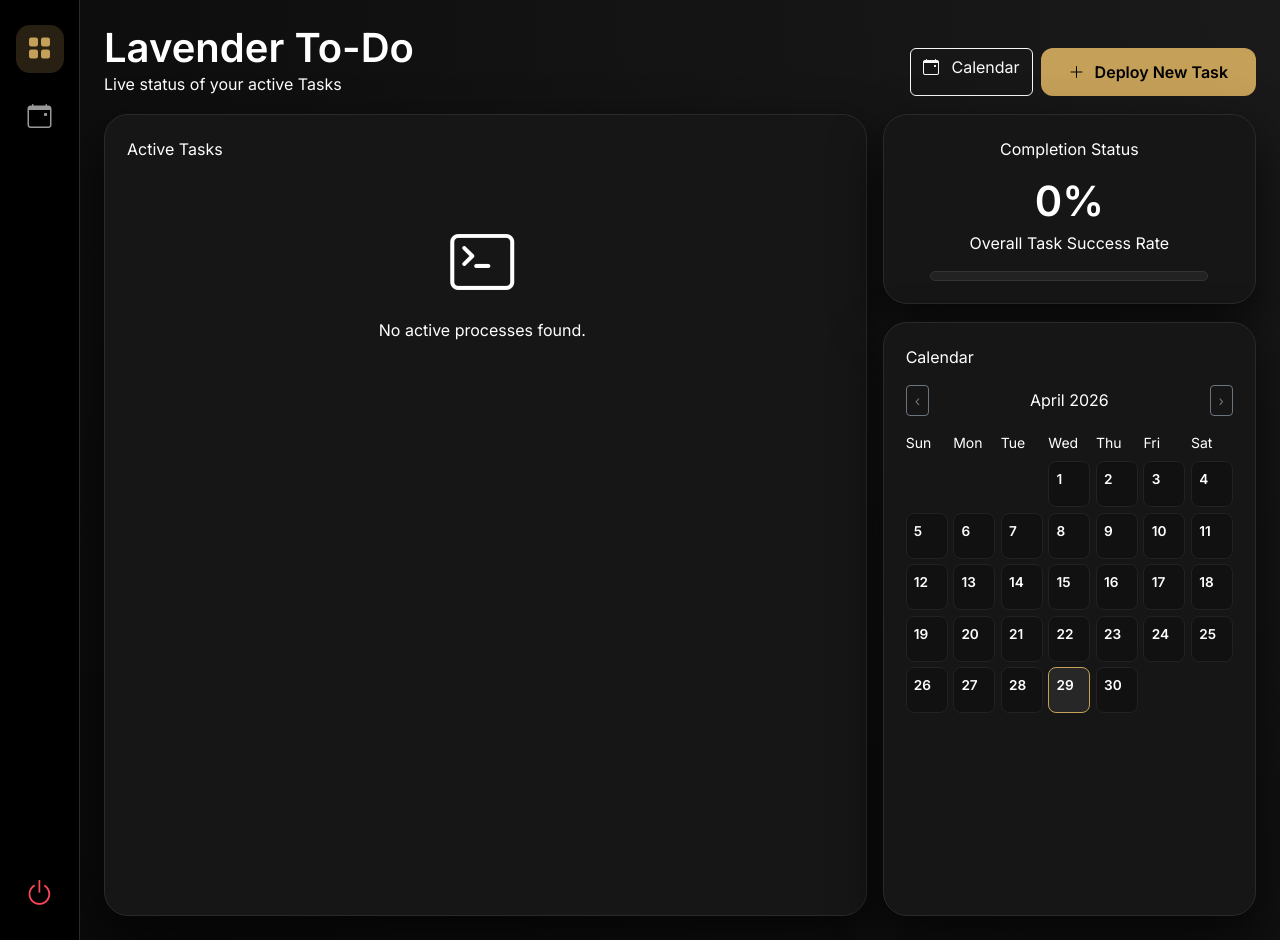
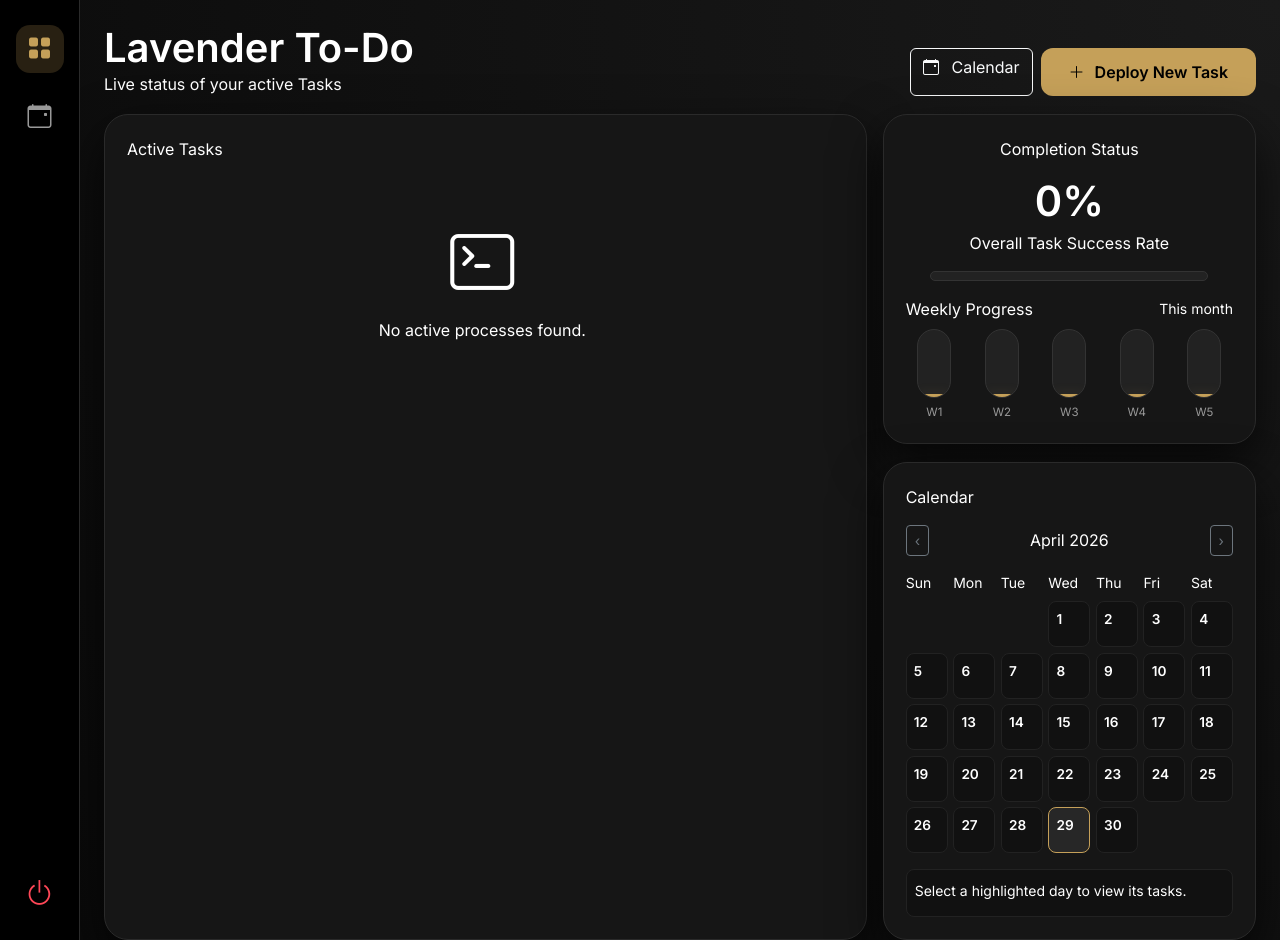
Before and after one commit to hamphreytanatswa-collab/Django-ToDo-Render, a Django app: page / in a window 1280 px wide. Run offline with Django 5.2, Linux system fonts and the light colour scheme; the visitor is signed in with stand-in values (Sample User, id 1); data that the repository does not hold is empty.

Commit message:
Add interactive calendar progress dashboard

```diff
--- a/todos/templates/todos/todo_list.html
+++ b/todos/templates/todos/todo_list.html
@@ -60,6 +60,14 @@
     min-width: 190px;
   }
 
+  .due-date-text {
+    color: #ffffff;
+  }
+
+  .time-left-text {
+    color: var(--accent-gold);
+  }
+
   .side-stack {
     display: grid;
     grid-template-rows: auto 1fr;
@@ -88,12 +96,82 @@
     min-height: 46px;
     padding: .45rem;
     font-size: .85rem;
+    cursor: pointer;
+    transition: 0.2s ease;
   }
 
   .calendar-event {
     font-size: .7rem;
     line-height: 1.1;
     overflow-wrap: anywhere;
+  }
+
+  .calendar-day.has-tasks {
+    border-color: var(--accent-gold) !important;
+    background: rgba(197, 160, 89, 0.16) !important;
+    box-shadow: inset 0 0 0 1px rgba(197, 160, 89, 0.15);
+  }
+
+  .calendar-day.has-tasks strong {
+    color: var(--accent-gold);
+  }
+
+  .calendar-day.is-selected {
+    background: var(--accent-gold) !important;
+    border-color: var(--accent-gold) !important;
+    color: #000;
+  }
+
+  .calendar-day.is-selected strong,
+  .calendar-day.is-selected .calendar-event {
+    color: #000 !important;
+  }
+
+  .selected-day-panel {
+    min-height: 48px;
+    background: #111;
+    border: 1px solid #222;
+  }
+
+  .weekly-chart {
+    display: grid;
+    grid-template-columns: repeat(5, minmax(0, 1fr));
+    gap: 10px;
+    align-items: end;
+    height: 92px;
+  }
+
+  .week-bar-wrap {
+    display: flex;
+    flex-direction: column;
+    align-items: center;
+    gap: 6px;
+    height: 100%;
+    min-width: 0;
+  }
+
+  .week-bar-track {
+    width: 100%;
+    max-width: 34px;
+    flex: 1;
+    background: #222;
+    border: 1px solid #333;
+    border-radius: 999px;
+    display: flex;
+    align-items: end;
+    overflow: hidden;
+  }
+
+  .week-bar-fill {
+    width: 100%;
+    min-height: 3px;
+    background: var(--accent-gold);
+    box-shadow: 0 0 12px var(--accent-glow);
+  }
+
+  .week-label {
+    font-size: .72rem;
+    color: var(--text-dim);
   }
 
   @media (max-width: 991.98px) {
@@ -173,7 +251,9 @@
             <div class="task-due text-end">
               <small class="text-dim">
                 {% if todo.due_date %}
-                  Due {{ todo.due_date|date:"M d, Y H:i" }} &middot; {% if todo.completed %}Completed{% else %}{{ todo.time_left }}{% endif %}
+                  <span class="due-date-text">Due {{ todo.due_date|date:"M d, Y H:i" }}</span>
+                  <span class="text-dim">&middot;</span>
+                  <span class="time-left-text">{% if todo.completed %}Completed{% else %}{{ todo.time_left }}{% endif %}</span>
                 {% else %}
                   No due date set
                 {% endif %}
@@ -211,7 +291,15 @@
               <div class="progress-bar" role="progressbar"
                    style="width: {{ progress }}%; background: var(--accent-gold); box-shadow: 0 0 15px var(--accent-glow); transition: width 0.8s ease;"
                    aria-valuenow="{{ progress }}" aria-valuemin="0" aria-valuemax="100">
+                </div>
+            </div>
+
+            <div class="mt-3 text-start">
+              <div class="d-flex justify-content-between align-items-center mb-2">
+                <span class="card-label">Weekly Progress</span>
+                <small class="text-dim">This month</small>
               </div>
+              <div id="weeklyChart" class="weekly-chart"></div>
             </div>
           </div>
         </div>
@@ -236,6 +324,9 @@
             </div>
 
             <div id="calendarDays"></div>
+            <div id="selectedDayTasks" class="selected-day-panel rounded-3 p-2 mt-3">
+              <small class="text-dim">Select a highlighted day to view its tasks.</small>
+            </div>
           </div>
         </div>
       </div>
@@ -246,12 +337,28 @@
 <script>
 (function() {
   const dueMap = JSON.parse('{{ due_map_json|escapejs }}');
+  const weeklyProgress = JSON.parse('{{ weekly_progress_json|escapejs }}');
   const monthLabel = document.getElementById('calendarMonth');
   const daysContainer = document.getElementById('calendarDays');
+  const selectedDayPanel = document.getElementById('selectedDayTasks');
+  const weeklyChart = document.getElementById('weeklyChart');
   let currentDate = new Date();
+  let selectedDateKey = null;
 
   function formatKey(year, month, day) {
     return `${year}-${String(month).padStart(2, '0')}-${String(day).padStart(2, '0')}`;
+  }
+
+  function escapeHtml(value) {
+    return String(value).replace(/[&<>"']/g, function(character) {
+      return {
+        '&': '&amp;',
+        '<': '&lt;',
+        '>': '&gt;',
+        '"': '&quot;',
+        "'": '&#039;'
+      }[character];
+    });
   }
 
   function renderCalendar(date) {
@@ -274,29 +381,96 @@
       const cellDate = formatKey(year, month + 1, day);
       const events = dueMap[cellDate] || [];
       const isToday = new Date().toDateString() === new Date(year, month, day).toDateString();
+      const hasTasks = events.length > 0;
 
       cell.className = 'calendar-day rounded-3';
-      cell.style.background = isToday ? '#272727' : '#111';
-      cell.style.border = isToday ? '1px solid var(--accent-gold)' : '1px solid #222';
+      if (hasTasks) {
+        cell.classList.add('has-tasks');
+      }
+      if (selectedDateKey === cellDate) {
+        cell.classList.add('is-selected');
+      }
+      if (selectedDateKey === cellDate) {
+        cell.style.background = 'var(--accent-gold)';
+        cell.style.border = '1px solid var(--accent-gold)';
+      } else if (hasTasks) {
+        cell.style.background = 'rgba(197, 160, 89, 0.16)';
+        cell.style.border = '1px solid var(--accent-gold)';
+      } else {
+        cell.style.background = isToday ? '#272727' : '#111';
+        cell.style.border = isToday ? '1px solid var(--accent-gold)' : '1px solid #222';
+      }
       cell.innerHTML = `<strong class="d-block mb-1">${day}</strong>`;
+      cell.setAttribute('type', 'button');
+      cell.setAttribute('role', 'button');
+      cell.setAttribute('tabindex', '0');
+      cell.setAttribute('aria-label', hasTasks ? `${events.length} task due on ${cellDate}` : `No tasks due on ${cellDate}`);
 
       if (events.length) {
-        cell.innerHTML += events.slice(0, 1).map(title => `<div class="calendar-event text-start text-gold mb-1">&bull; ${title}</div>`).join('');
+        cell.innerHTML += events.slice(0, 1).map(task => `<div class="calendar-event text-start text-gold mb-1">&bull; ${escapeHtml(task.title)}</div>`).join('');
       }
+
+      cell.addEventListener('click', function() {
+        selectedDateKey = cellDate;
+        renderCalendar(currentDate);
+        renderSelectedDay(cellDate);
+      });
+
+      cell.addEventListener('keydown', function(event) {
+        if (event.key === 'Enter' || event.key === ' ') {
+          event.preventDefault();
+          cell.click();
+        }
+      });
+
       daysContainer.appendChild(cell);
     }
   }
 
+  function renderSelectedDay(dateKey) {
+    const tasks = dueMap[dateKey] || [];
+    if (!tasks.length) {
+      selectedDayPanel.innerHTML = '<small class="text-dim">No tasks due on this day.</small>';
+      return;
+    }
+
+    selectedDayPanel.innerHTML = tasks.map(task => {
+      const statusClass = task.completed ? 'text-success' : 'time-left-text';
+      const status = task.completed ? 'Completed' : 'Pending';
+      return `<div class="d-flex justify-content-between gap-2 mb-1">
+        <small class="text-light">${escapeHtml(task.title)}</small>
+        <small class="${statusClass}">${status}</small>
+      </div>`;
+    }).join('');
+  }
+
+  function renderWeeklyChart() {
+    weeklyChart.innerHTML = weeklyProgress.map(week => {
+      const height = Math.max(week.percent, week.total ? 8 : 3);
+      return `<div class="week-bar-wrap" title="${week.completed}/${week.total} completed, ${week.percent}%">
+        <div class="week-bar-track">
+          <div class="week-bar-fill" style="height: ${height}%;"></div>
+        </div>
+        <span class="week-label">${week.label}</span>
+      </div>`;
+    }).join('');
+  }
+
   document.getElementById('prevMonth').addEventListener('click', function() {
     currentDate.setMonth(currentDate.getMonth() - 1);
+    selectedDateKey = null;
+    selectedDayPanel.innerHTML = '<small class="text-dim">Select a highlighted day to view its tasks.</small>';
     renderCalendar(currentDate);
   });
 
   document.getElementById('nextMonth').addEventListener('click', function() {
     currentDate.setMonth(currentDate.getMonth() + 1);
+    selectedDateKey = null;
+    selectedDayPanel.innerHTML = '<small class="text-dim">Select a highlighted day to view its tasks.</small>';
     renderCalendar(currentDate);
   });
 
+  renderWeeklyChart();
   renderCalendar(currentDate);
 })();
 </script>
--- a/todos/views.py
+++ b/todos/views.py
@@ -46,6 +46,7 @@ from django.contrib.auth.decorators import login_required
 from django.contrib.auth.mixins import LoginRequiredMixin
 from django.utils import timezone
 import json
+import calendar
 from .models import Todo
 from .forms import TodoForm
 
@@ -68,11 +69,42 @@ class TodoListView(LoginRequiredMixin, ListView):
         due_map = {}
         for todo in todos:
             if todo.due_date:
-                date_key = timezone.localtime(todo.due_date).strftime('%Y-%m-%d')
-                due_map.setdefault(date_key, []).append(todo.title)
+                local_due = timezone.localtime(todo.due_date)
+                date_key = local_due.strftime('%Y-%m-%d')
+                due_map.setdefault(date_key, []).append({
+                    'title': todo.title,
+                    'completed': todo.completed,
+                })
+
+        now = timezone.localtime()
+        weeks = []
+        _, last_day = calendar.monthrange(now.year, now.month)
+        for index, start_day in enumerate(range(1, last_day + 1, 7), start=1):
+            end_day = min(start_day + 6, last_day)
+            week_tasks = []
+            for todo in todos:
+                if not todo.due_date:
+                    continue
+                local_due = timezone.localtime(todo.due_date)
+                if (
+                    local_due.year == now.year and
+                    local_due.month == now.month and
+                    start_day <= local_due.day <= end_day
+                ):
+                    week_tasks.append(todo)
+            completed_week_tasks = sum(1 for todo in week_tasks if todo.completed)
+            total_week_tasks = len(week_tasks)
+            weeks.append({
+                'label': f'W{index}',
+                'range': f'{start_day}-{end_day}',
+                'completed': completed_week_tasks,
+                'total': total_week_tasks,
+                'percent': round((completed_week_tasks / total_week_tasks * 100) if total_week_tasks else 0),
+            })
 
         context['progress'] = round(progress, 1)
         context['due_map_json'] = json.dumps(due_map)
+        context['weekly_progress_json'] = json.dumps(weeks)
         return context
 
 class TodoUpdateView(LoginRequiredMixin, UpdateView):
```
